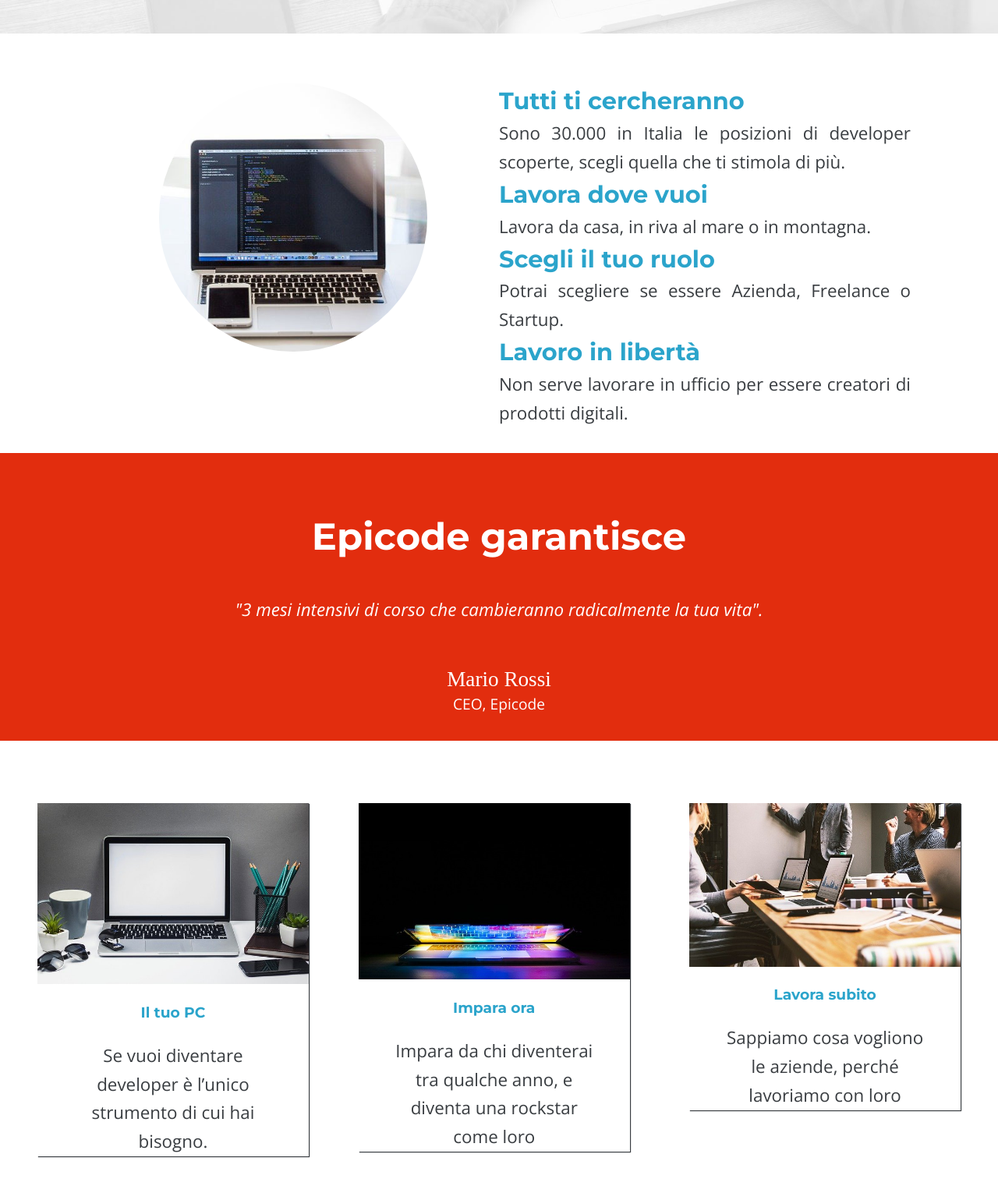
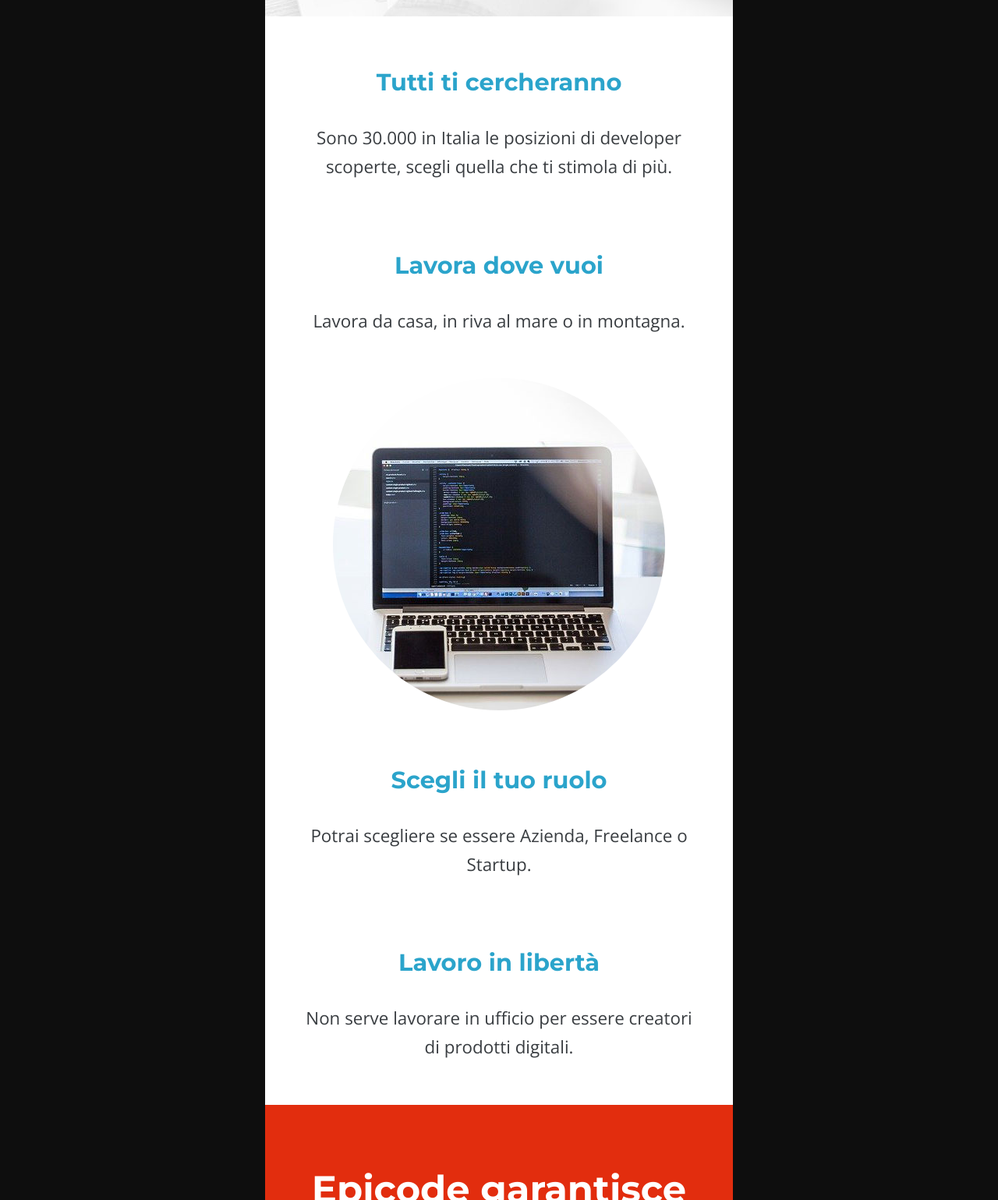
Before and after one commit to nicherri/S1-L5-Eserzitazione-del-veneri-29-03--, a plain HTML site: page index.html in a window 1280 px wide. Shown: the part 684-2223 px from the top of the page at 78% size. Drawn offline with nearby package versions, Linux system fonts and the light colour scheme.

Commit message:
index.html

```diff
--- a/index.html
+++ b/index.html
@@ -3,8 +3,8 @@
 <head>
     <meta charset="UTF-8">
     <meta name="viewport" content="width=device-width, initial-scale=1.0">
-    <title>layput Desktop</title>
-    <link rel="stylesheet" href="./Esercizio/css/style-Desktop.css">
+    <title>layput mobile</title>
+    <link rel="stylesheet" href="./Esercizio/css/style.css">
     <link rel="stylesheet" href="https://cdnjs.cloudflare.com/ajax/libs/font-awesome/5.15.4/css/all.min.css" integrity="sha512-1ycn6IcaQQ40/MKBW2W4Rhis/DbILU74C1vSrLJxCq57o941Ym01SwNsOMqvEBFlcgUa6xLiPY/NS5R+E6ztJQ==" crossorigin="anonymous" referrerpolicy="no-referrer" />
     <link rel="preconnect" href="https://fonts.googleapis.com">
     <link rel="preconnect" href="https://fonts.gstatic.com" crossorigin>
@@ -17,18 +17,14 @@
     <header>
         <img src="./Esercizio/images/logo.png" alt="immgine logo">
     </header>
-
+ <!--NAv corso-->
     <nav>
         <h1>Corso Web Developer - Epicode school</h1>
-        <p>Smetti di inseguire i titoli, inizia a lavorare. Mentre tutti vogliono arricchire il CV,<br> tu pensa ad arricchire le tue competenze.</p>
+        <p>Smetti di inseguire i titoli, inizia a lavorare. Mentre tutti vogliono arricchire il CV, tu pensa ad arricchire le tue competenze.</p>
         <a href="#">Partiamo!</a>
     </nav>
 
-    <!--Inizio dell'articolo-->
-    <main>
-        <div class="immagine_accanto">
-            <img src="./Esercizio/images/notebook.jpg" alt="Immagine notebook">
-        </div>
+    <!-- Inizio dell 'articolo'-->
     <article>
         <div class="titoli_paragrafi">
             <h3>Tutti ti cercheranno</h3>
@@ -38,7 +34,9 @@
             <h3>Lavora dove vuoi</h3>
             <p>Lavora da casa, in riva al mare o in montagna.</p>
         </div>
-
+        <div class="titoli_paragrafi">
+            <img src="./Esercizio/images/notebook.jpg" alt="Immagine notebook">
+        </div>
         <div class="titoli_paragrafi">
             <h3>Scegli il tuo ruolo</h3>
             <p>Potrai scegliere se essere Azienda, Freelance o Startup.</p>
@@ -48,17 +46,15 @@
             <p>Non serve lavorare in ufficio per essere creatori di prodotti digitali.</p>
         </div>
     </article>
-    </main>
-<!--Sezione Epicode garantisce-->
+<!-- Sezione epicode garantisce -->
     <section>
         <h2>Epicode garantisce</h2>
         <cite>"3 mesi intensivi di corso che cambieranno radicalmente la tua vita".</cite>
         <figcaption>Mario Rossi</figcaption>
         <p>CEO, Epicode</p>
     </section>
-<!--Asrticoli correlati Aside-->
+<!-- Articoli collerati - Aside-->
     <aside>
-        <div class="spostamento-sinistra">
         <div class="articoli_collerati">
             <div class="collerati_img">
                 <img src="./Esercizio/images/foto1.jpg" alt="">
@@ -68,9 +64,6 @@
                 <p>Se vuoi diventare developer è l’unico strumento di cui hai bisogno.</p>
             </div>
         </div>
-        </div>
-
-        <div class="spostamento-sinistra">
         <div class="articoli_collerati">
             <div class="collerati_img">
                 <img src="./Esercizio/images/foto2.jpg" alt="">
@@ -80,8 +73,6 @@
                 <p>Impara da chi diventerai tra qualche anno, e diventa una rockstar come loro</p>
             </div>
         </div>
-        </div>
-        <div class="spostamento-destra">
         <div class="articoli_collerati">
             <div class="collerati_img">
                 <img src="./Esercizio/images/foto3.jpg" alt="">
@@ -91,14 +82,13 @@
                 <p>Sappiamo cosa vogliono le aziende, perché lavoriamo con loro</p>
             </div>
         </div>
-        </div>
     </aside>
-<!--footer-->
+<!-- footer -->
     <footer>
         <h2>Contattaci </h2>
         <ol>
             <li><i class="fas fa-phone-square-alt"></i> <a href="#">(+39)11223456</a></li>
-            <li><i class="fas fa-envelope-square"></i> <a href=mailto: "info@epicode.school">info@epicode.school</a></li>
+            <li><i class="fas fa-envelope-square"></i><a href=mailto: "info@epicode.school">info@epicode.school</a></li>
             <li><i class="fas fa-external-link-square-alt"></i>Via- appia 1-00100 Roma (RM)</li>
         </ol>
         <hr>
```
Lines whose indentation alone changed are shown as unchanged.
